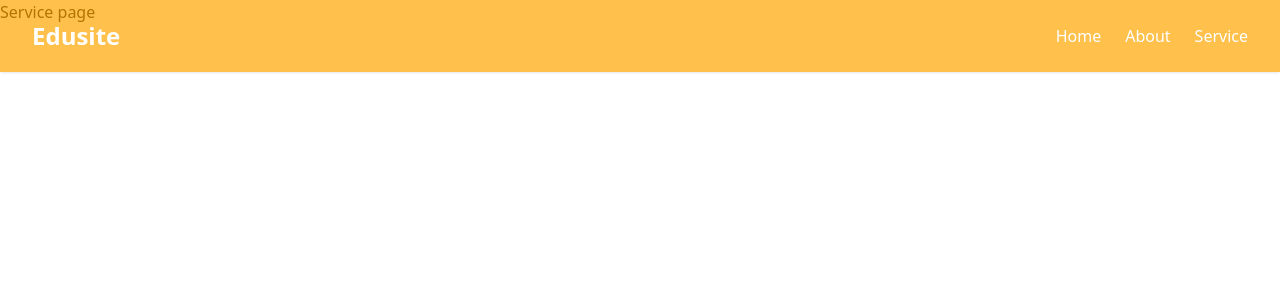
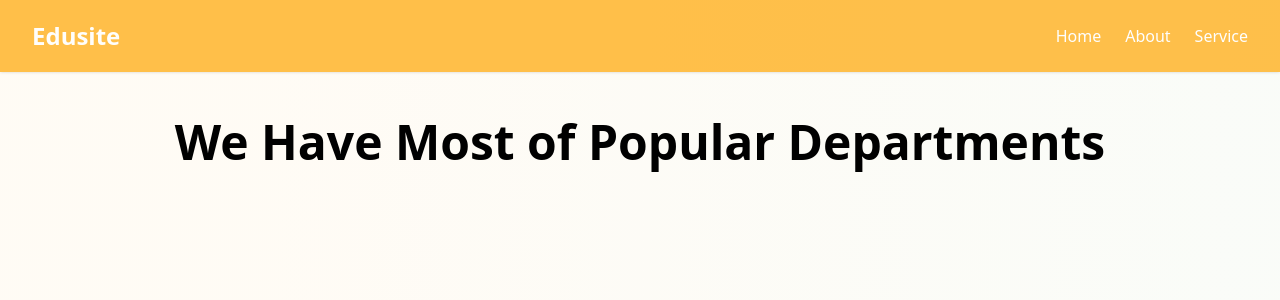
Before and after one commit to Alice2212/edusite, a React (Create React App) app: page /service in a window 1280 px wide. Shown: the top 300 px of the page. Built offline with nearby package versions, Linux system fonts and the light colour scheme.

Commit message:
available departments

```diff
--- a/src/components/Service.jsx
+++ b/src/components/Service.jsx
@@ -2,10 +2,22 @@ import React from 'react'
 
 const Service = () => {
   return (
-    <div>
-      Service page
+    <div
+      className="w-screen h-screen"
+      style={{
+        background: "var(--gradient)",
+      }}
+    >
+      <div className="container mx-auto flex px-5 py-24 items-center justify-center flex-col">
+        <h2 className="my-4 text-5xl font-bold leading-tight text-center mb-8">
+          We Have Most of Popular Departments
+        </h2>
+        {/* department list */}
+        <div className="department-list">
+
+        </div>
+      </div>
     </div>
-  )
+  );
 }
-
 export default Service
```
